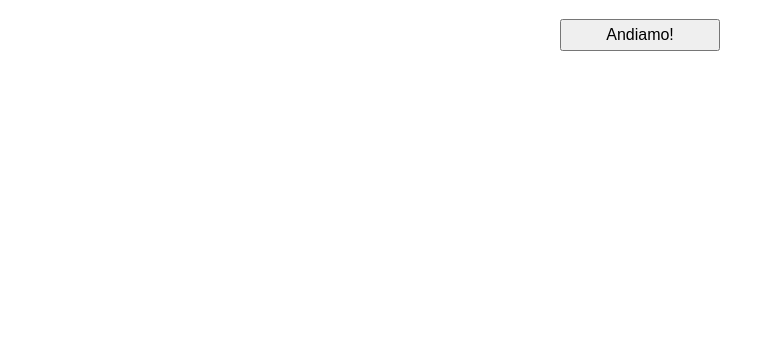
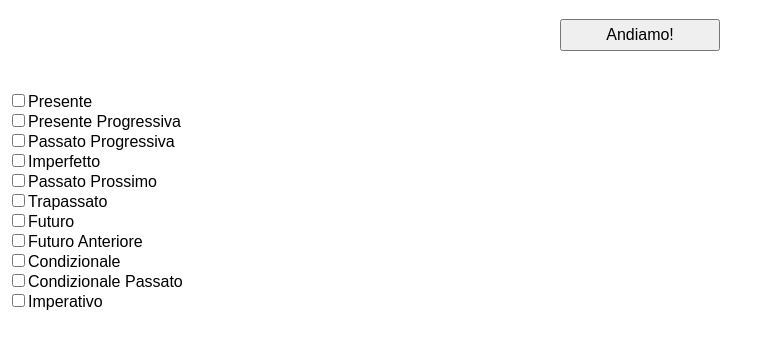
Before and after one commit to balevine/language-tutor, a plain HTML site: page index.html in a window 1280 px wide. Shown: the part 61-410 px from the top of the page, without its empty margins (0-771 px from the left). Drawn offline with Linux system fonts and the light colour scheme.

Commit message:
add useless settings checkboxes

```diff
--- a/index.html
+++ b/index.html
@@ -19,8 +19,9 @@
   <p id="tense" class="dynamicCue"></p>
 </div>
 
-</div>
+</div> <!-- end main -->
 
+<div id="settings"></div>
 
 <script type="text/javascript" src="./language-data.js"></script>
 <script type="text/javascript" src="./language-tutor.js"></script>
--- a/language-tutor.js
+++ b/language-tutor.js
@@ -1,3 +1,27 @@
+function createTenseSettings() {
+  var tenses = tense();
+  tenses.forEach(function(tenses, index) {
+    var settings = document.getElementById("settings")
+
+    var checkbox = document.createElement('input');
+    checkbox.type = "checkbox";
+    checkbox.name = "checkbox" + index;
+    checkbox.value = tenses;
+    checkbox.id = "checkbox" + index;
+
+    settings.appendChild(checkbox);
+
+    var newlabel = document.createElement("label");
+    newlabel.setAttribute("for",checkbox.id);
+    newlabel.innerHTML = tenses;
+    settings.appendChild(newlabel);
+
+    var linebreak = document.createElement("br");
+    settings.appendChild(linebreak);
+
+  });
+}
+
 function getCue(cues) {
   var length = cues.length - 1;
   var randomValue = Math.floor(Math.random() * (length + 1));
@@ -29,6 +53,7 @@ function newCue() {
 function init() {
   var button = document.getElementById("cueButton");
   button.onclick = newCue;
+  createTenseSettings();
 }
 
 window.onload = init;
```
